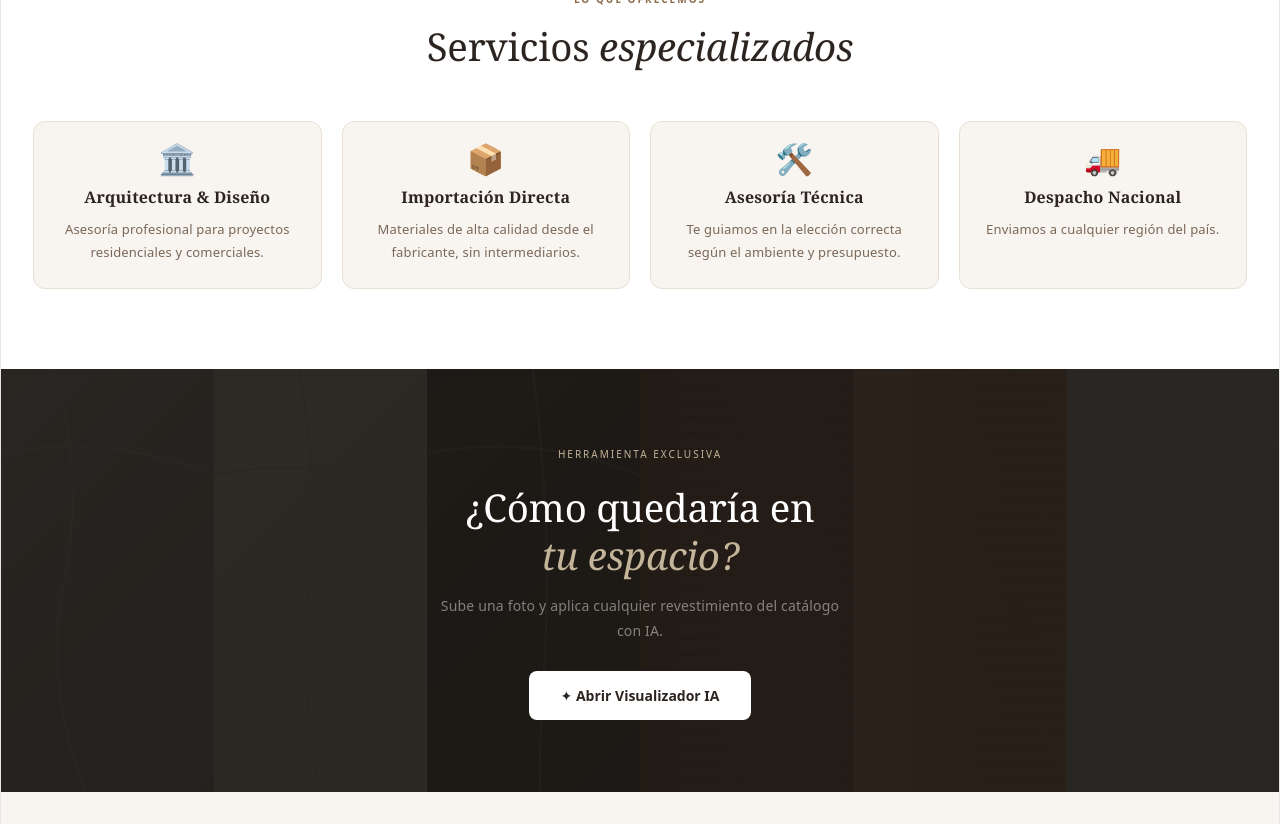
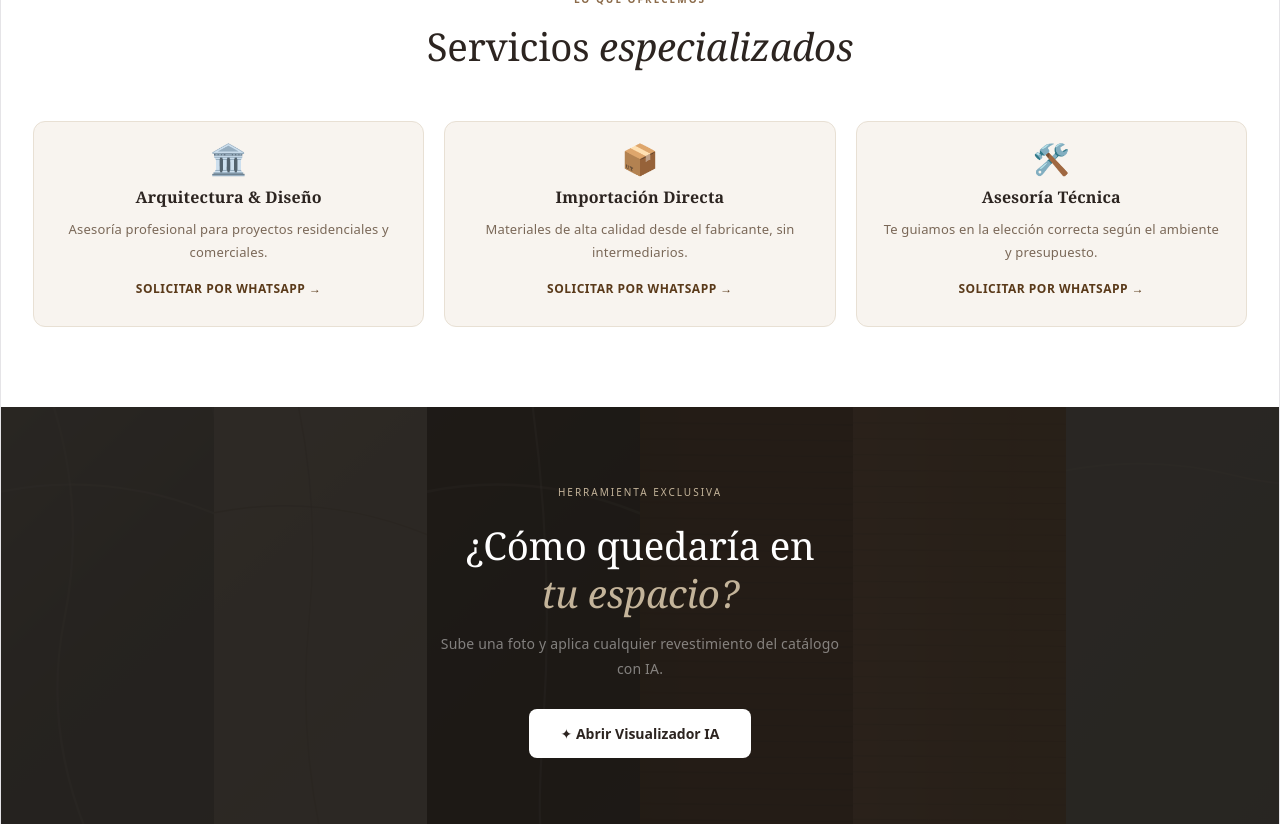
Before and after one commit to felipemunoz014-create/casa-estudio-1016, a React (Vite) app: page / in a window 1280 px wide. Shown: the part 4600-5424 px from the top of the page. Built offline with nearby package versions, Linux system fonts and the light colour scheme; a web font is replaced by a local one.

Commit message:
actualiza servicios y vincula whatsapp por servicio

```diff
--- a/src/App.jsx
+++ b/src/App.jsx
@@ -708,17 +708,25 @@ export default function App() {
   const buildWhatsAppMessage = (product = null) => {
   if (product) {
     const qty = getQty(product.id);
+
     const message =
       `Estimados, buenas tardes.\n\n` +
       `Me gustaría solicitar una cotización por el siguiente producto:\n\n` +
       `1. ${product.name} | Cantidad: ${qty} | ${product.dims} | ${product.code} | ${$$(product.price * qty)}\n\n` +
       `Agradecería me pudieran confirmar disponibilidad, plazo de entrega y condiciones de compra.\n\n` +
       `Quedo atento(a).`;
+
     return encodeURIComponent(message);
   }
 
   if (cart && cart.length > 0) {
-      const itemsText = cart.map((item, i) => `${i + 1}. ${item.name} | Cantidad: ${item.qty} | ${item.dims} | ${item.code} | ${$$(item.price * item.qty)}`).join("\n");
+    const itemsText = cart
+      .map(
+        (item, i) =>
+          `${i + 1}. ${item.name} | Cantidad: ${item.qty} | ${item.dims} | ${item.code} | ${$$(item.price * item.qty)}`
+      )
+      .join("\n");
+
     const message =
       `Estimados, buenas tardes.\n\n` +
       `Me gustaría solicitar una cotización por los siguientes productos:\n\n` +
@@ -726,12 +734,25 @@ export default function App() {
       `Total estimado de referencia: ${$$(total)}.\n\n` +
       `Agradecería me pudieran confirmar disponibilidad, plazo de entrega y condiciones de compra.\n\n` +
       `Quedo atento(a).`;
+
     return encodeURIComponent(message);
   }
 
-    return encodeURIComponent(`Estimados, buenas tardes.\n\nMe gustaría solicitar información y cotización de sus revestimientos.\n\nQuedo atento(a).`);
+  return encodeURIComponent(
+    `Estimados, buenas tardes.\n\nMe gustaría solicitar información y cotización de sus revestimientos.\n\nQuedo atento(a).`
+  );
 };
 
+const buildServiceWhatsAppMessage = (serviceTitle) => {
+  const message =
+    `Estimados, buenas tardes.\n\n` +
+    `Me gustaría solicitar información y cotización por su servicio de ${serviceTitle}.\n\n` +
+    `Agradecería me pudieran indicar alcance del servicio, modalidad de trabajo, plazos estimados y valores de referencia.\n\n` +
+    `Quedo atento(a).\n\n` +
+    `Saludos cordiales.`;
+
+  return `https://wa.me/${content.waNumber}?text=${encodeURIComponent(message)}`;
+};
   async function handleSubmit() {
     if (!form.nombre || !form.tel) return;
     setSending(true);
@@ -1166,16 +1187,123 @@ export default function App() {
       <section id="servicios" style={{ background: "white", padding: `${sm ? 52 : 80}px ${sm ? 16 : 32}px` }}>
   <div style={{ maxWidth: 1400, width: "100%", margin: "0 auto" }}>
     <div style={{ textAlign: "center", marginBottom: sm ? 36 : 52 }}>
-            <div style={{ fontSize: 10, color: C.warm, letterSpacing: 2, textTransform: "uppercase", fontWeight: 600, marginBottom: 12 }}>Lo que ofrecemos</div>
-            <h2 style={{ fontFamily: "Georgia,serif", fontSize: sm ? "clamp(26px,7vw,36px)" : "clamp(28px,3vw,40px)", fontWeight: 400, color: C.text }}>{E("svcTitle", "Título servicios", <span>{content.svcTitle.split(" ")[0]} <em style={{ fontStyle: "italic" }}>{content.svcTitle.split(" ").slice(1).join(" ")}</em></span>)}</h2>
+      <div
+        style={{
+          fontSize: 10,
+          color: C.warm,
+          letterSpacing: 2,
+          textTransform: "uppercase",
+          fontWeight: 600,
+          marginBottom: 12
+        }}
+      >
+        Lo que ofrecemos
       </div>
-          <div style={{ display: "grid", gridTemplateColumns: `repeat(${sm ? 1 : md ? 2 : 4},1fr)`, gap: sm ? 12 : 20 }}>
-            {[1, 2, 3, 4].map((i) => ({ icon: content[`svc${i}icon`], title: content[`svc${i}title`], desc: content[`svc${i}desc`], i })).map(({ icon, title, desc, i }) => (
-              <div key={i} style={{ padding: sm ? "20px" : "24px 22px", border: "1px solid #E8E0D4", borderRadius: 12, background: C.bg, transition: "all .2s" }} onMouseEnter={(e) => { e.currentTarget.style.borderColor = C.warm; e.currentTarget.style.background = "white"; e.currentTarget.style.boxShadow = "0 6px 24px rgba(139,107,74,0.1)"; }} onMouseLeave={(e) => { e.currentTarget.style.borderColor = "#E8E0D4"; e.currentTarget.style.background = C.bg; e.currentTarget.style.boxShadow = "none"; }}>
-                <div style={{ fontSize: 30, marginBottom: 12 }}>{E(`svc${i}icon`, `Ícono ${i}`, <span>{icon}</span>)}</div>
-                <h3 style={{ fontFamily: "Georgia,serif", fontSize: 16, fontWeight: 600, marginBottom: 8, color: C.text }}>{E(`svc${i}title`, `Título ${i}`, <span>{title}</span>)}</h3>
-                <p style={{ fontSize: 13, color: C.mid, lineHeight: 1.75, fontWeight: 300 }}>{E(`svc${i}desc`, `Descripción ${i}`, <span>{desc}</span>, true)}</p>
+
+      <h2
+        style={{
+          fontFamily: "Georgia,serif",
+          fontSize: sm ? "clamp(26px,7vw,36px)" : "clamp(28px,3vw,40px)",
+          fontWeight: 400,
+          color: C.text
+        }}
+      >
+        {E(
+          "svcTitle",
+          "Título servicios",
+          <span>
+            {content.svcTitle.split(" ")[0]}{" "}
+            <em style={{ fontStyle: "italic" }}>
+              {content.svcTitle.split(" ").slice(1).join(" ")}
+            </em>
+          </span>
+        )}
+      </h2>
     </div>
+
+    <div
+      style={{
+        display: "grid",
+        gridTemplateColumns: `repeat(${sm ? 1 : md ? 2 : 3},1fr)`,
+        gap: sm ? 12 : 20
+      }}
+    >
+      {[1, 2, 3]
+        .map((i) => ({
+          icon: content[`svc${i}icon`],
+          title: content[`svc${i}title`],
+          desc: content[`svc${i}desc`],
+          i
+        }))
+        .map(({ icon, title, desc, i }) => (
+          <a
+            key={i}
+            href={buildServiceWhatsAppMessage(title)}
+            target="_blank"
+            rel="noreferrer"
+            style={{
+              padding: sm ? "20px" : "24px 22px",
+              border: "1px solid #E8E0D4",
+              borderRadius: 12,
+              background: C.bg,
+              transition: "all .2s",
+              textDecoration: "none",
+              display: "block",
+              color: "inherit"
+            }}
+            onMouseEnter={(e) => {
+              e.currentTarget.style.borderColor = C.warm;
+              e.currentTarget.style.background = "white";
+              e.currentTarget.style.boxShadow = "0 6px 24px rgba(139,107,74,0.1)";
+              e.currentTarget.style.transform = "translateY(-2px)";
+            }}
+            onMouseLeave={(e) => {
+              e.currentTarget.style.borderColor = "#E8E0D4";
+              e.currentTarget.style.background = C.bg;
+              e.currentTarget.style.boxShadow = "none";
+              e.currentTarget.style.transform = "translateY(0)";
+            }}
+          >
+            <div style={{ fontSize: 30, marginBottom: 12 }}>
+              {E(`svc${i}icon`, `Ícono ${i}`, <span>{icon}</span>)}
+            </div>
+
+            <h3
+              style={{
+                fontFamily: "Georgia,serif",
+                fontSize: 16,
+                fontWeight: 600,
+                marginBottom: 8,
+                color: C.text
+              }}
+            >
+              {E(`svc${i}title`, `Título ${i}`, <span>{title}</span>)}
+            </h3>
+
+            <p
+              style={{
+                fontSize: 13,
+                color: C.mid,
+                lineHeight: 1.75,
+                fontWeight: 300,
+                marginBottom: 12
+              }}
+            >
+              {E(`svc${i}desc`, `Descripción ${i}`, <span>{desc}</span>, true)}
+            </p>
+
+            <div
+              style={{
+                fontSize: 12,
+                fontWeight: 700,
+                color: C.warmDk,
+                textTransform: "uppercase",
+                letterSpacing: 0.5
+              }}
+            >
+              Solicitar por WhatsApp →
+            </div>
+          </a>
         ))}
     </div>
   </div>
```
Lines whose indentation alone changed are shown as unchanged.
